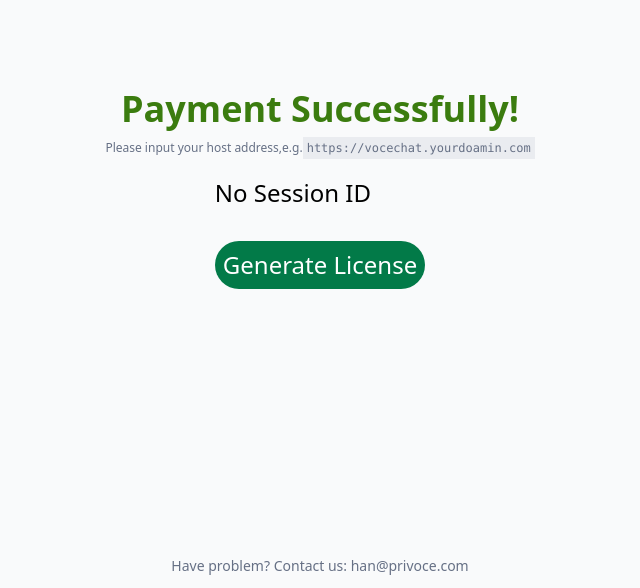
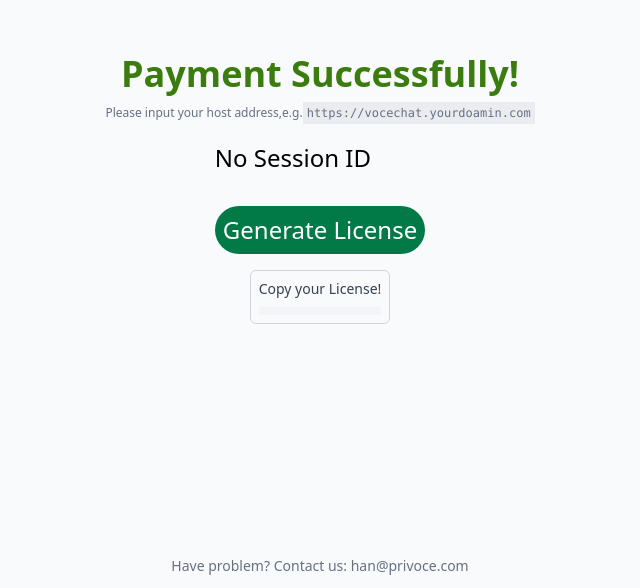
Before and after one commit to Privoce/vocechat-landing, a Next.js app: page /payment in a window 1280 px wide. Shown: the part 212-800 px from the top of the page, without its empty margins (320-960 px from the left). Built offline with nearby package versions, Linux system fonts and the light colour scheme.

Commit message:
chore: updates

```diff
--- a/pages/payment.tsx
+++ b/pages/payment.tsx
@@ -38,9 +38,9 @@
                     : <span>No Session ID</span>}
                 <button disabled={!sessionId} type="submit" className="p-2 rounded-full bg-success-700 text-white mt-6">Generate License</button>
             </form>
-            {license && <div className="mt-4 border border-solid border-gray-300 rounded-md p-2 flex flex-col gap-2">
+            {!license && <div className="mt-4 border border-solid border-gray-300 rounded-md p-2 flex flex-col gap-2">
                 <span className="text-sm text-gray-700">Copy your License!</span>
-                <code className="bg-gray-100 text-xs p-1 whitespace-pre-wrap">
+                <code className="bg-gray-100 text-xs p-1 whitespace-pre-wrap max-w-2xl break-all">
                     {license}
                 </code>
             </div>}
```
